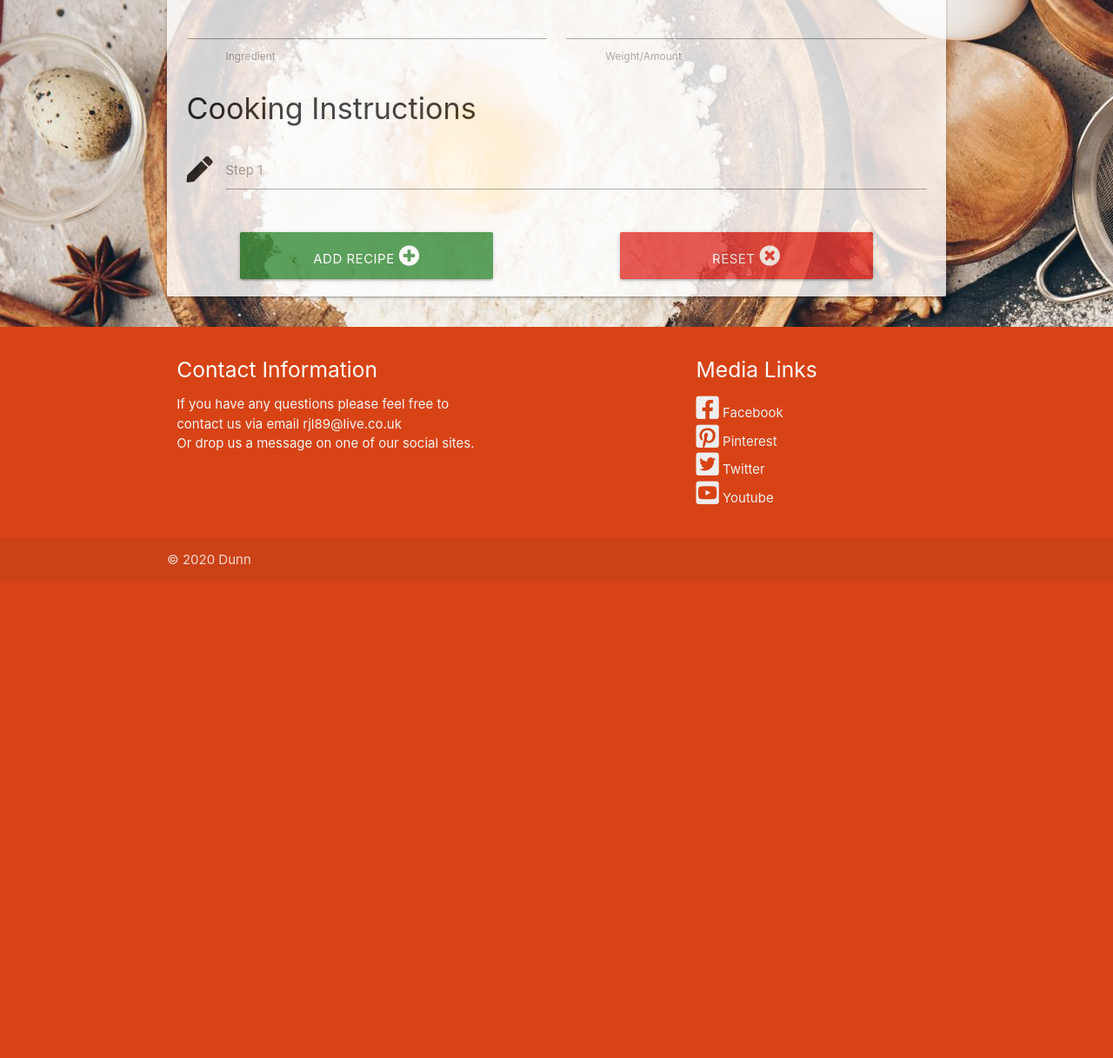
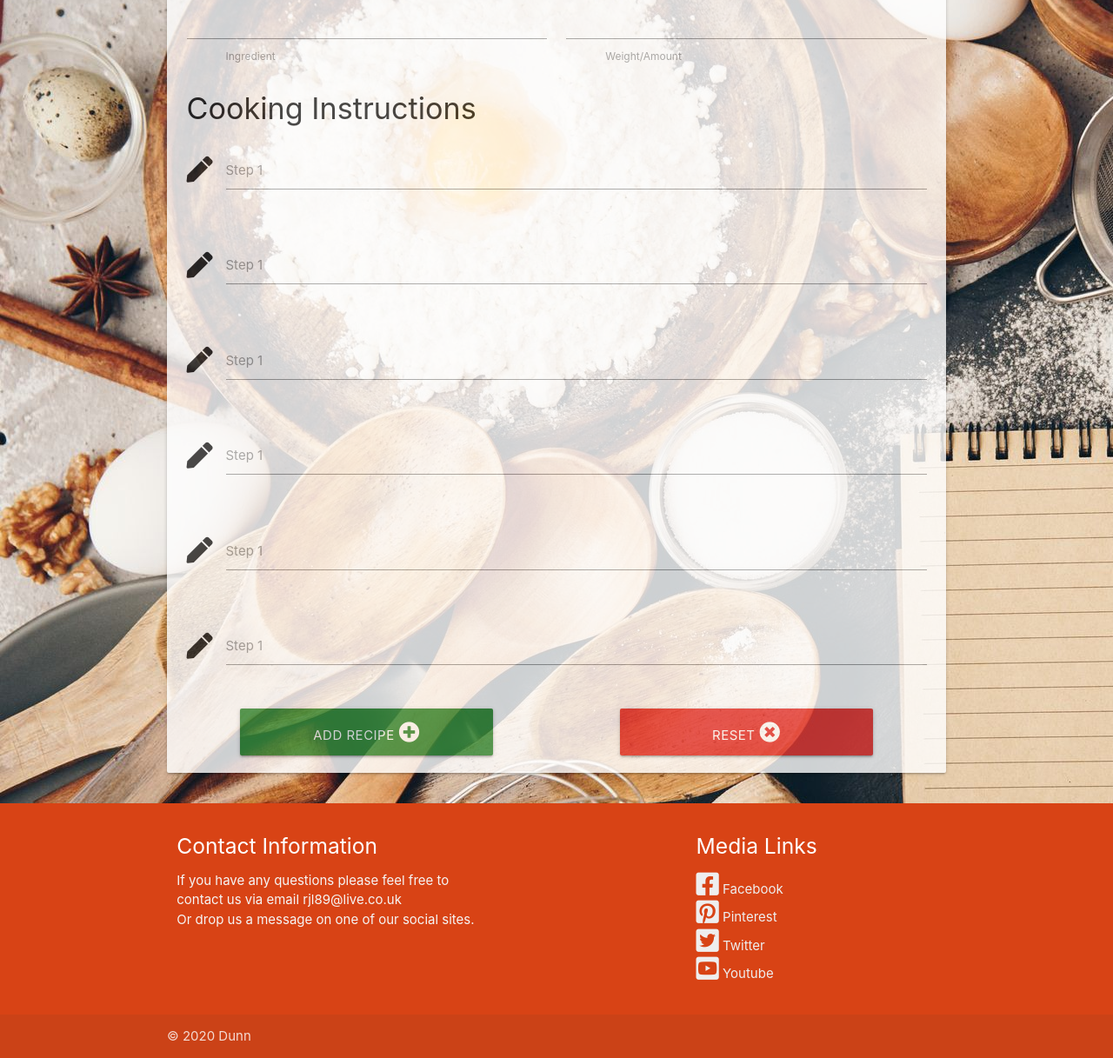
Before and after one commit to RyanLovell89/Lets_Get_Baking, a Flask app: page /add_recipe in a window 1280 px wide. Shown: the part 1522-2739 px from the top of the page at 87% size. Before the commit the page ends 2191 px from the top, so only its background shows below. Run offline with Flask 2, Linux system fonts and the light colour scheme; some libraries are stand-ins or nearby versions.

Commit message:
added instruction textareas

```diff
--- a/templates/add_recipe.html
+++ b/templates/add_recipe.html
@@ -164,13 +164,59 @@
                     </div>
                 </div>
                 <h4>Cooking Instructions</h4>
+                <!-- instructions -->
+                <!---------- one --------------->
                 <div class="row">
-                <!-- instructions -->
                     <div class="input-field col s12">
                         <i class="fas fa-pen prefix"></i>
                         <textarea id="instruction_one" name="instruction_one" minlength="5"
                             maxlength="300" class="materialize-textarea" required></textarea>
                         <label for="instruction_one">Step 1</label>
+                    </div>
+                </div>
+                <!---------- two --------------->
+                <div class="row">
+                    <div class="input-field col s12">
+                        <i class="fas fa-pen prefix"></i>
+                        <textarea id="instruction_two" name="instruction_two" minlength="5"
+                            maxlength="300" class="materialize-textarea" required></textarea>
+                        <label for="instruction_two">Step 1</label>
+                    </div>
+                </div>
+                <!---------- three --------------->
+                <div class="row">
+                    <div class="input-field col s12">
+                        <i class="fas fa-pen prefix"></i>
+                        <textarea id="instruction_three" name="instruction_three" minlength="5"
+                            maxlength="300" class="materialize-textarea" required></textarea>
+                        <label for="instruction_three">Step 1</label>
+                    </div>
+                </div>
+                <!---------- four --------------->
+                <div class="row">
+                    <div class="input-field col s12">
+                        <i class="fas fa-pen prefix"></i>
+                        <textarea id="instruction_four" name="instruction_four" minlength="5"
+                            maxlength="300" class="materialize-textarea" required></textarea>
+                        <label for="instruction_four">Step 1</label>
+                    </div>
+                </div>
+                <!---------- five --------------->
+                <div class="row">
+                    <div class="input-field col s12">
+                        <i class="fas fa-pen prefix"></i>
+                        <textarea id="instruction_five" name="instruction_five" minlength="5"
+                            maxlength="300" class="materialize-textarea" required></textarea>
+                        <label for="instruction_five">Step 1</label>
+                    </div>
+                </div>
+                <!---------- six --------------->
+                <div class="row">
+                    <div class="input-field col s12">
+                        <i class="fas fa-pen prefix"></i>
+                        <textarea id="instruction_six" name="instruction_six" minlength="5"
+                            maxlength="300" class="materialize-textarea" required></textarea>
+                        <label for="instruction_six">Step 1</label>
                     </div>
                 </div>
                 <div class="row">
```
Also changed, not shown: templates/edit_recipe.html (+58 -2 lines).
